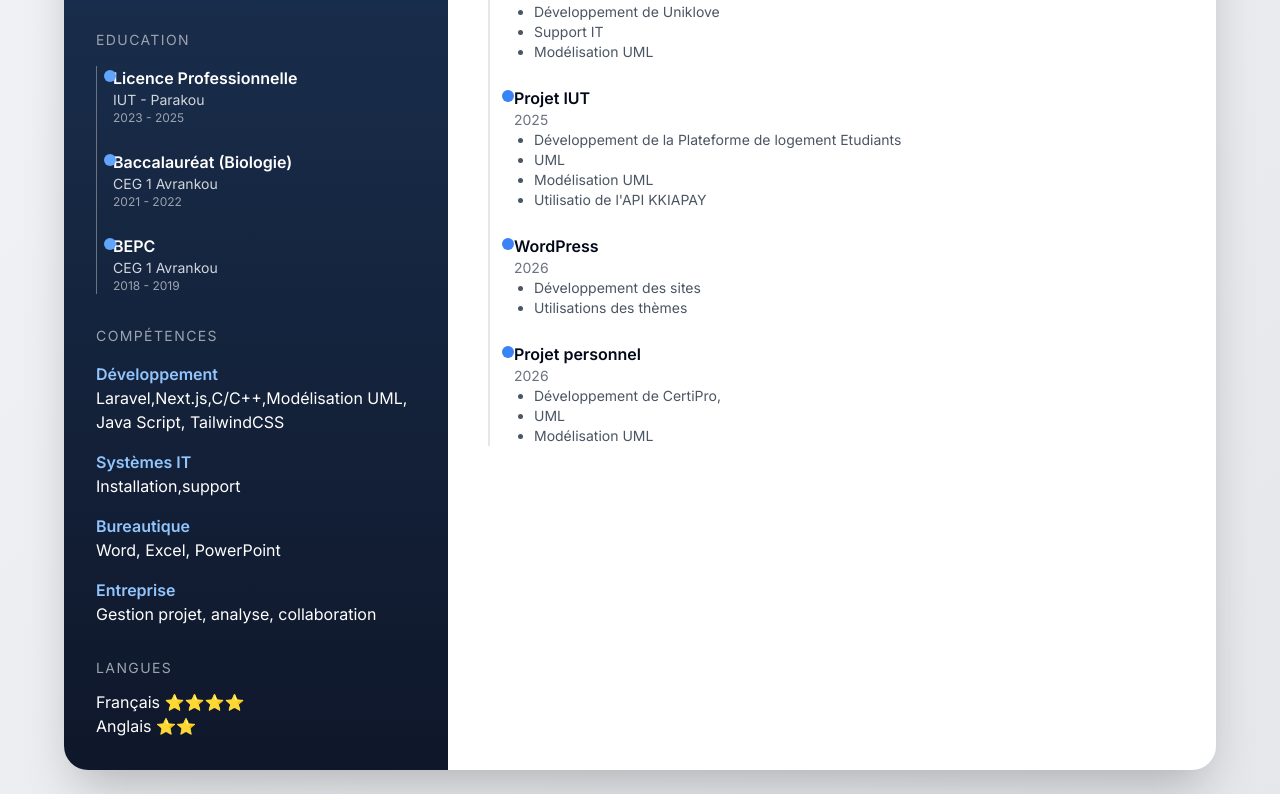
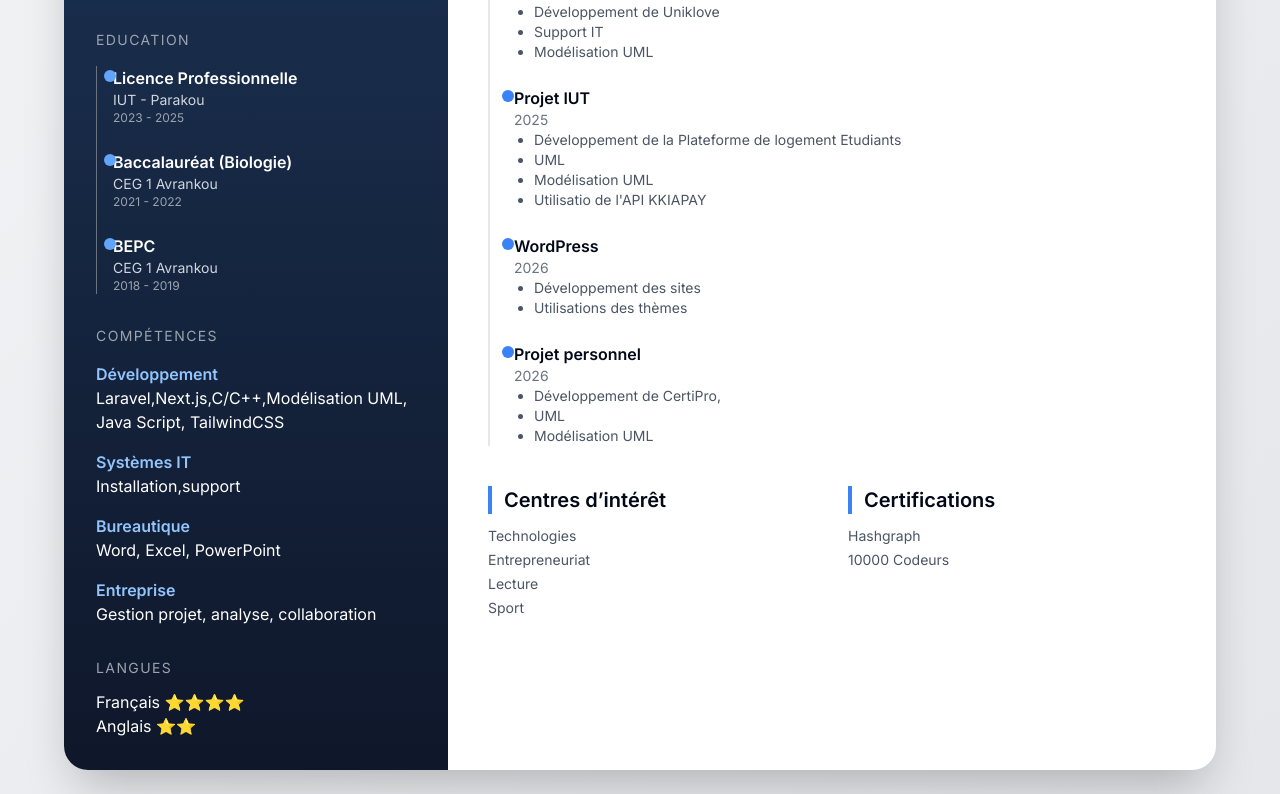
Before and after one commit to EDev-code/Corporation, a Next.js app: page /cv in a window 1280 px wide. Shown: the part 550-1344 px from the top of the page. Built offline with nearby package versions, Linux system fonts and the light colour scheme.

Commit message:
premier commit

```diff
--- a/app/cv/page.tsx
+++ b/app/cv/page.tsx
@@ -233,6 +233,35 @@ export default function CVPage() {
             </div>
           </motion.div>
 
+          {/* Bottom : Centres d’intérêt & Certifications */}
+          <motion.div initial="hidden" animate="show" variants={fadeUp}>
+            <div className="grid grid-cols-2 gap-8">
+
+              <div>
+                <h2 className="text-xl font-semibold border-l-4 border-blue-500 pl-3 mb-3">
+                  Centres d’intérêt
+                </h2>
+                <ul className="text-gray-600 text-sm space-y-1">
+                  <li>Technologies</li>
+                  <li>Entrepreneuriat</li>
+                  <li>Lecture</li>
+                  <li>Sport</li>
+                </ul>
+              </div>
+
+              <div>
+                <h2 className="text-xl font-semibold border-l-4 border-blue-500 pl-3 mb-3">
+                  Certifications
+                </h2>
+                <ul className="text-gray-600 text-sm space-y-1">
+                  <li>Hashgraph</li>
+                  <li>10000 Codeurs</li>
+                </ul>
+              </div>
+
+            </div>
+          </motion.div>
+
         </div>
 
       </div>
--- a/components/hero-section.tsx
+++ b/components/hero-section.tsx
@@ -7,7 +7,7 @@ import { useEffect, useState } from "react"
 export default function HeroSection() {
   const [isVisible, setIsVisible] = useState(false)
 
-  const fullText = "Bonjour, je suis Etienne"
+  const fullText = "Hi, je suis Etienne"
   const highlightedWord = "Etienne"
   const jobTitleText = "Développeur Fullstack Web & Mobile"
 
```
